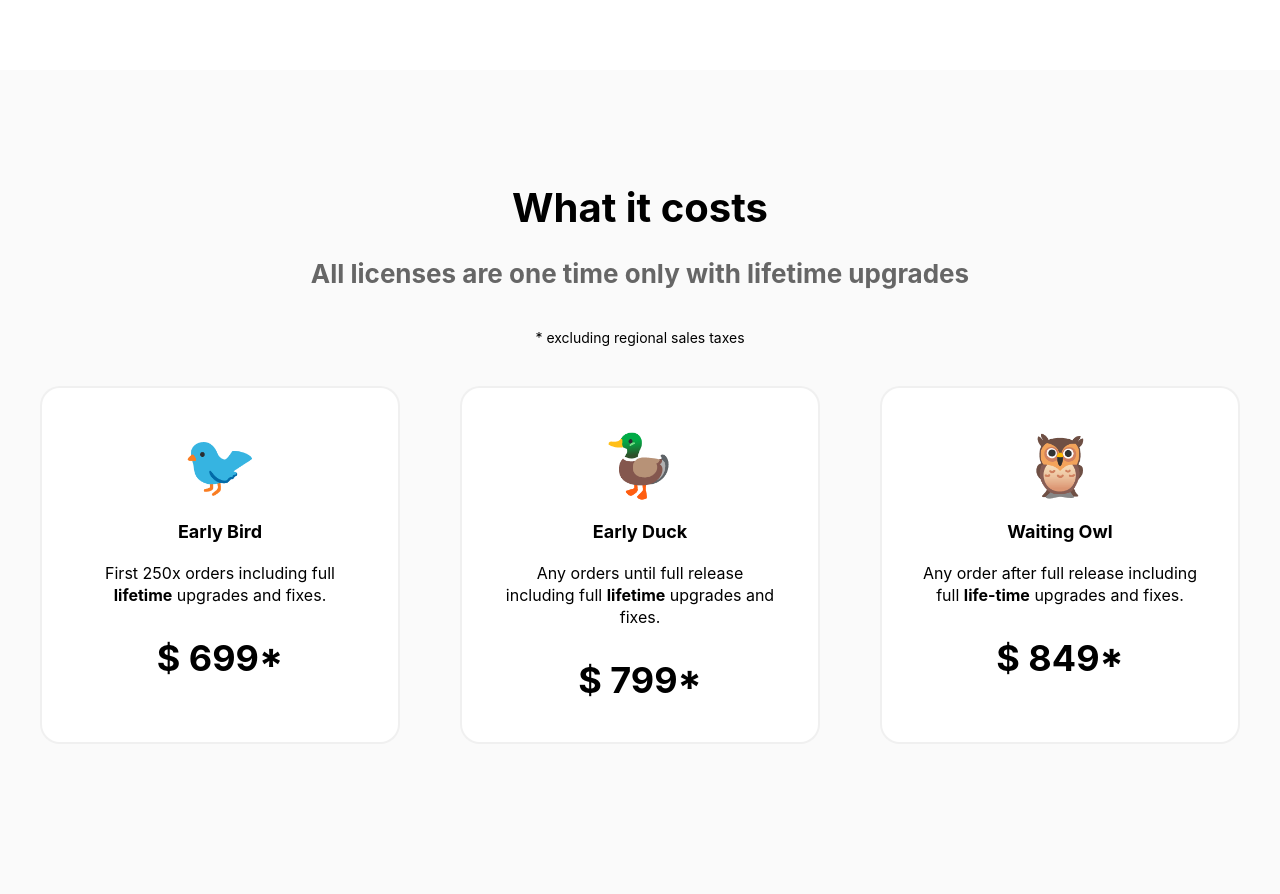
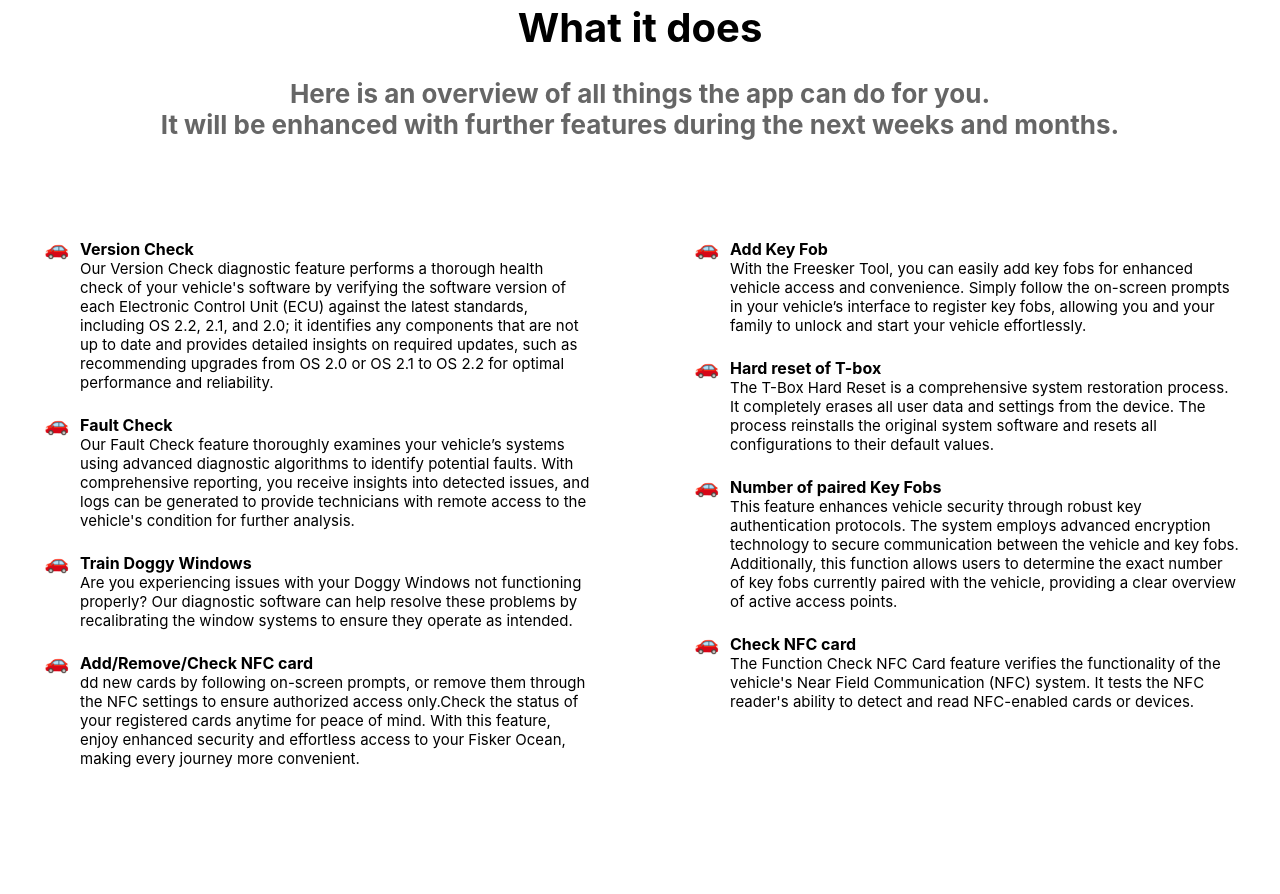
Before and after one commit to applejuice78/website, a plain HTML site: page index.html in a window 1280 px wide. Shown: the part 1746-2640 px from the top of the page. Drawn offline with Linux system fonts and the light colour scheme; a script that the page names is missing.

Commit message:
Update index.html

```diff
--- a/index.html
+++ b/index.html
@@ -22,6 +22,28 @@
         font-family: -apple-system, BlinkMacSystemFont, "Segoe UI", Roboto,
           Helvetica, Arial, sans-serif, "Apple Color Emoji", "Segoe UI Emoji",
           "Segoe UI Symbol";
+      }
+
+      ul {
+        list-style-type: "🚗  ";
+      }
+
+      ul li {
+        font-size: 20px;
+      }
+
+      ul li > :first-child {
+        font-weight: bold;
+        font-size: 16px;
+      }
+
+      ul li > :last-child {
+        font-size: 15px;
+        line-height: 19px;
+      }
+
+      ul li:not(:last-child) {
+        margin-bottom: 20px;
       }
 
       .container {
@@ -470,6 +492,108 @@
           </div>
         </div>
       </div>
+      <div class="section-container">
+        <a name="features"></a>
+        <div><h2>What it does</h2></div>
+        <div>
+          <h3>Here is an overview of all things the app can do for you.<br/>It will be enhanced with further features during the next weeks and months.</h3>
+        </div>
+        <div class="container two-column">
+          <div>
+            <ul>
+              <li>
+                <div>Version Check</div>
+                <div>
+                  Our Version Check diagnostic feature performs a thorough
+                  health check of your vehicle's software by verifying the
+                  software version of each Electronic Control Unit (ECU) against
+                  the latest standards, including OS 2.2, 2.1, and 2.0; it
+                  identifies any components that are not up to date and provides
+                  detailed insights on required updates, such as recommending
+                  upgrades from OS 2.0 or OS 2.1 to OS 2.2 for optimal
+                  performance and reliability.
+                </div>
+              </li>
+              <li>
+                <div>Fault Check</div>
+                <div>
+                  Our Fault Check feature thoroughly examines your vehicle’s
+                  systems using advanced diagnostic algorithms to identify
+                  potential faults. With comprehensive reporting, you receive
+                  insights into detected issues, and logs can be generated to
+                  provide technicians with remote access to the vehicle's
+                  condition for further analysis.
+                </div>
+              </li>
+              <li>
+                <div>Train Doggy Windows</div>
+                <div>
+                  Are you experiencing issues with your Doggy Windows not
+                  functioning properly? Our diagnostic software can help resolve
+                  these problems by recalibrating the window systems to ensure
+                  they operate as intended.
+                </div>
+              </li>
+              <li>
+                <div>Add/Remove/Check NFC card</div>
+                <div>
+                  dd new cards by following on-screen prompts, or remove them
+                  through the NFC settings to ensure authorized access
+                  only.Check the status of your registered cards anytime for
+                  peace of mind. With this feature, enjoy enhanced security and
+                  effortless access to your Fisker Ocean, making every journey
+                  more convenient.
+                </div>
+              </li>
+            </ul>
+          </div>
+          <div>
+            <ul>
+              <li>
+                <div>Add Key Fob</div>
+                <div>
+                  With the Freesker Tool, you can easily add key fobs for
+                  enhanced vehicle access and convenience. Simply follow the
+                  on-screen prompts in your vehicle’s interface to register key
+                  fobs, allowing you and your family to unlock and start your
+                  vehicle effortlessly.
+                </div>
+              </li>
+              <li>
+                <div>Hard reset of T-box</div>
+                <div>
+                  The T-Box Hard Reset is a comprehensive system restoration
+                  process. It completely erases all user data and settings from
+                  the device. The process reinstalls the original system
+                  software and resets all configurations to their default
+                  values.
+                </div>
+              </li>
+              <li>
+                <div>Number of paired Key Fobs</div>
+                <div>
+                  This feature enhances vehicle security through robust key
+                  authentication protocols. The system employs advanced
+                  encryption technology to secure communication between the
+                  vehicle and key fobs. Additionally, this function allows users
+                  to determine the exact number of key fobs currently paired
+                  with the vehicle, providing a clear overview of active access
+                  points.
+                </div>
+              </li>
+              <li>
+                <div>Check NFC card</div>
+                <div>
+                  The Function Check NFC Card feature verifies the functionality
+                  of the vehicle's Near Field Communication (NFC) system. It
+                  tests the NFC reader's ability to detect and read NFC-enabled
+                  cards or devices.
+                </div>
+              </li>
+            </ul>
+          </div>
+        </div>
+      </div>
     </div>
     <div class="section-container odd">
       <a name="price"></a>
```
